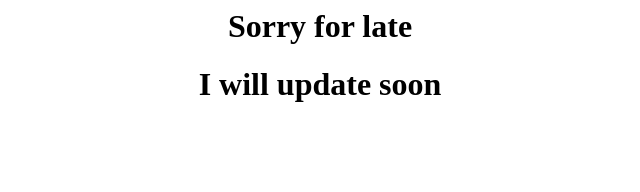
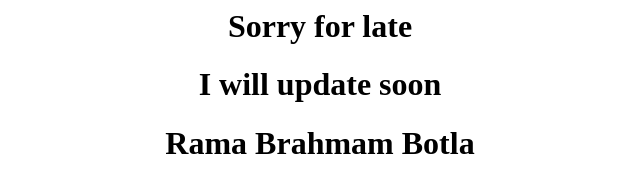
Before and after one commit to ramrockety/CIS641-HW2-botla.github.io, a plain HTML site: page index.html in a window 1280 px wide. Shown: the whole page, without its empty margins (320-960 px from the left). Drawn offline with Linux system fonts and the light colour scheme.

Commit message:
Update index.html

```diff
--- a/index.html
+++ b/index.html
@@ -1,2 +1,3 @@
 <h1 style="text-align:center">Sorry for late</h1>
 <h1 style="text-align:center">I will update soon</h1>
+<h1 style="text-align:center">Rama Brahmam Botla</h1>
```
